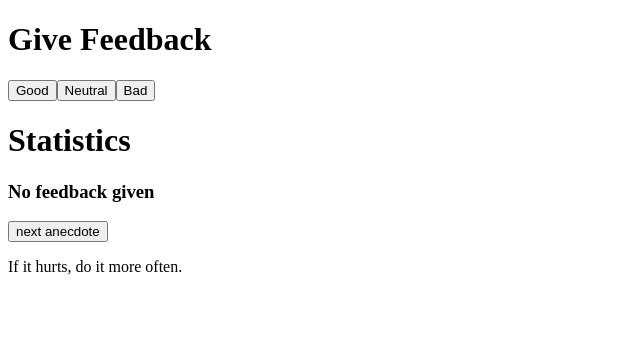
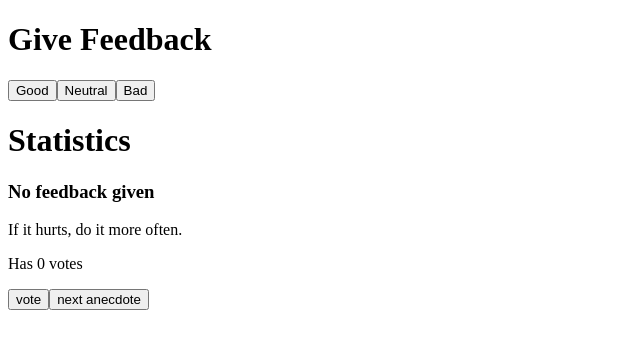
Before and after one commit to Rocjimari/Full-stack-open-MOOC-, a React (Vite) app in the folder part1/: page / in a window 1280 px wide. Shown: the top 348 px of the page, without its empty margins (0-640 px from the left). Built offline with nearby package versions, Linux system fonts and the light colour scheme.

Commit message:
Exercise 1.13

```diff
--- a/part1/src/App.jsx
+++ b/part1/src/App.jsx
@@ -90,6 +90,22 @@ const App = () => {
   }
 
 
+
+  const [votes, setVotes] = useState(Array(anecdotes.length).fill(0))
+
+
+  const handleVotes = () => {
+    const copy = { ...votes }
+    copy[selected] += 1
+    setVotes(copy)
+    console.log('Anecdota',selected,'valor', copy[selected])
+  }
+
+
+
+
+
+
   return (
     <div>
       <h1>Give Feedback</h1>
@@ -99,9 +115,13 @@ const App = () => {
       <Button handleClick={handleBadClick} text='Bad' />
       <h1>Statistics</h1>
       <Statistics good={good} neutral={neutral} bad={bad} />
+      <p>{anecdotes[selected]}</p>
+      <p>Has {votes[selected]} votes </p>
+      <Button handleClick={handleVotes} text ='vote' />
+      <Button handleClick={handleRandomClick} text ='next anecdote' />
 
-      <Button handleClick={handleRandomClick} text ='next anecdote' />
-      <p>{anecdotes[selected]}</p>
+
+
     </div>
   )
 }
```
